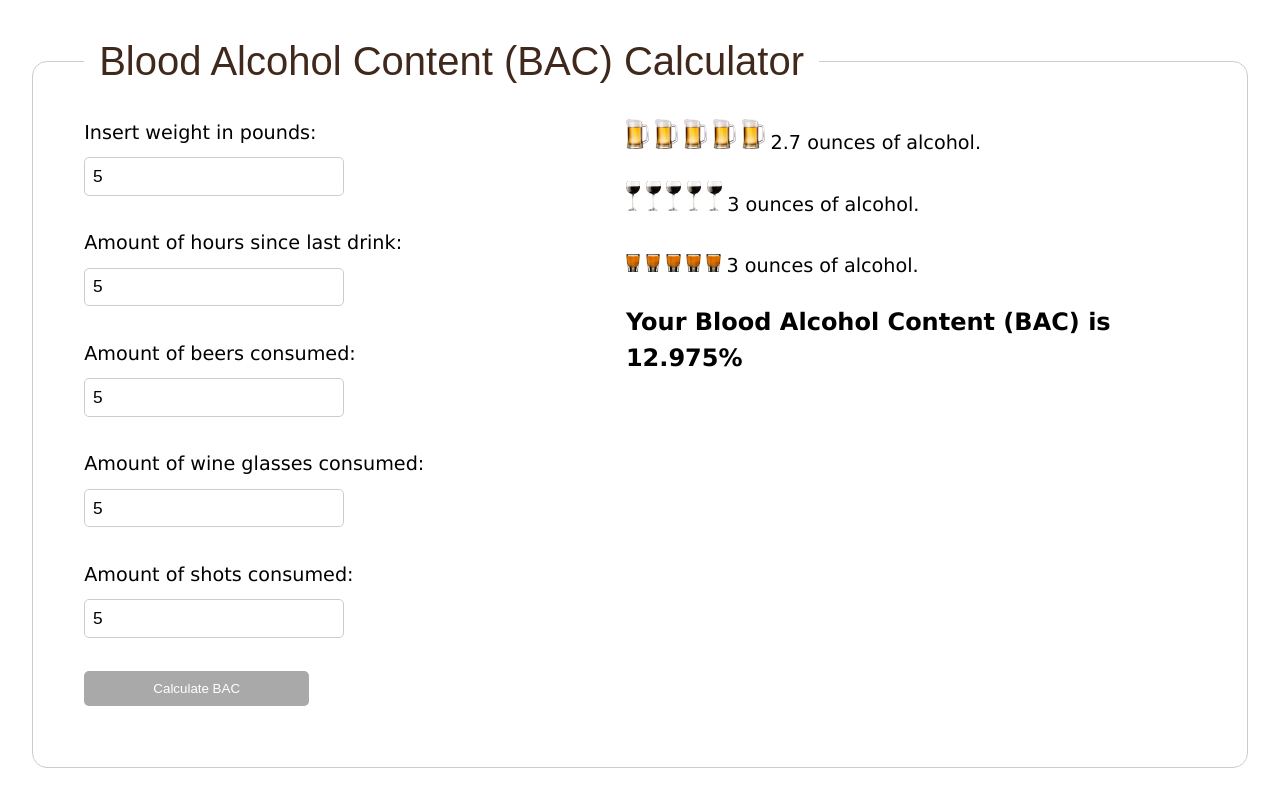
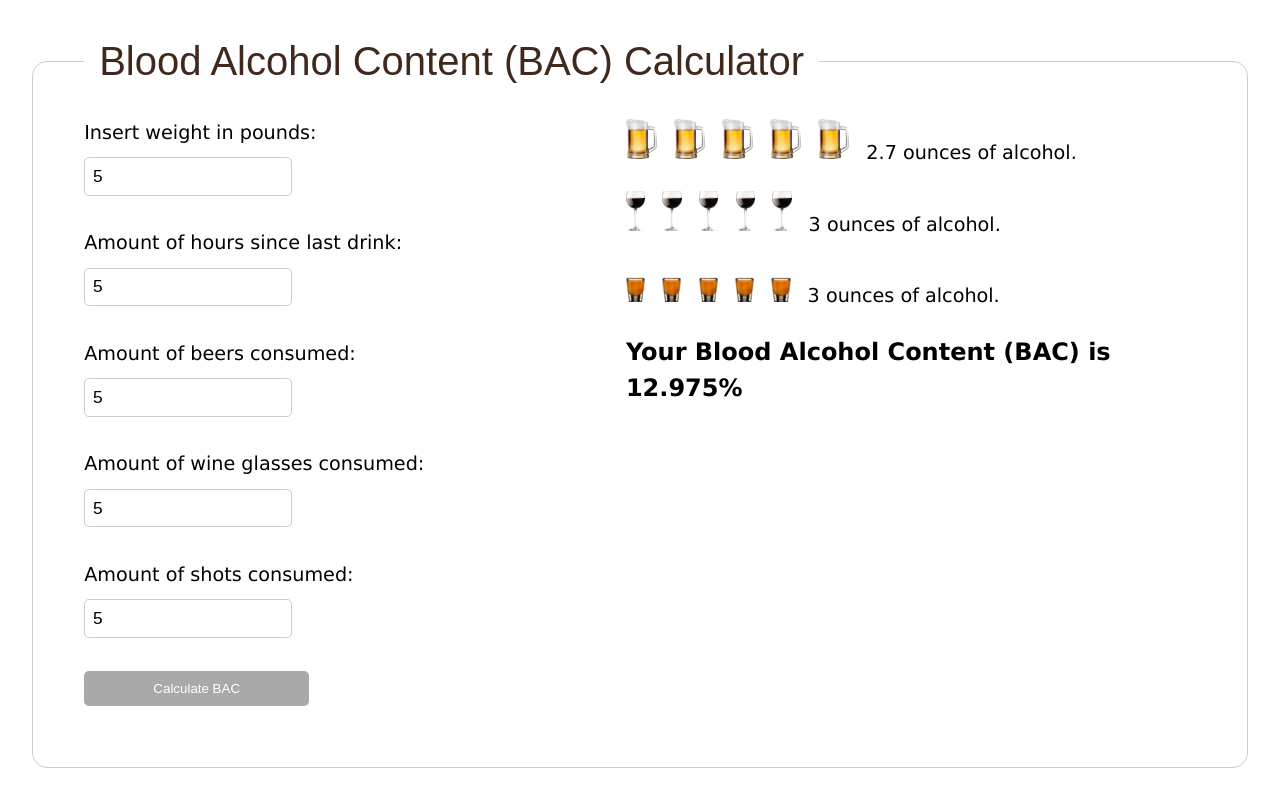
Before and after one commit to lchavezcontreras1/bac-calculater-images, a plain HTML site: page index.html in a window 1280 px wide. Both pictures are taken after typing "5", "5", "5", "5", "5" into the empty fields and a click on the input "Calculate BAC". Drawn offline with nearby package versions, Linux system fonts and the light colour scheme.

Commit message:
increased image size

```diff
--- a/styles.css
+++ b/styles.css
@@ -47,7 +47,7 @@ input[type=number] {
     padding: .45em;
     border: 1px solid #ccc;
     border-radius: 5px;
-    width: 50%;
+    width: 40%;
 }
 
 input[type=submit] {
@@ -77,8 +77,8 @@ button:hover {
     font-weight: bold;
 }
 img{
-    height: 30px;
-    padding-right: 1%;
+    height: 40px;
+    padding-right: 3%;
 }
 .float-two p{
     padding-bottom: 1.2em;
```
